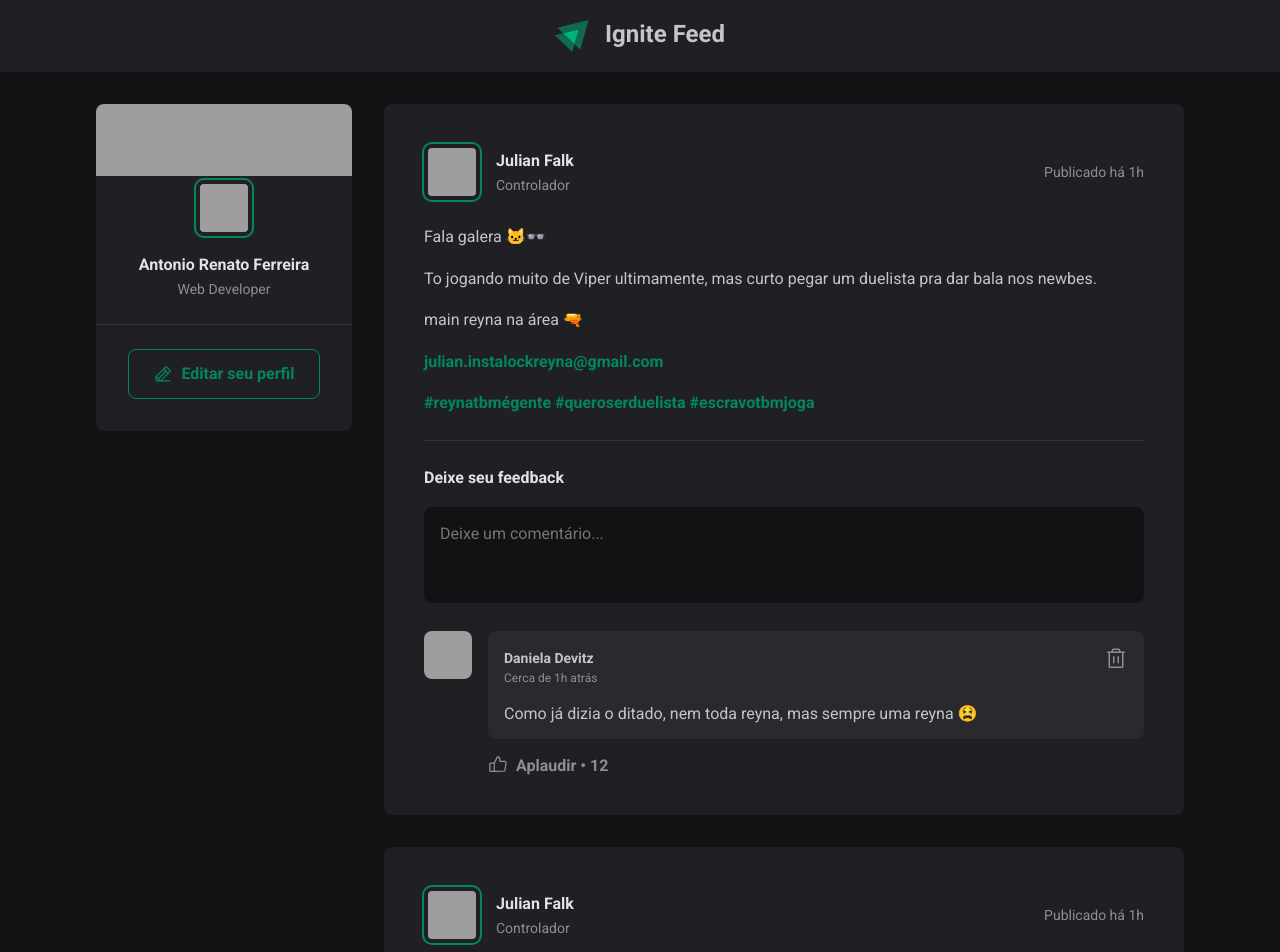
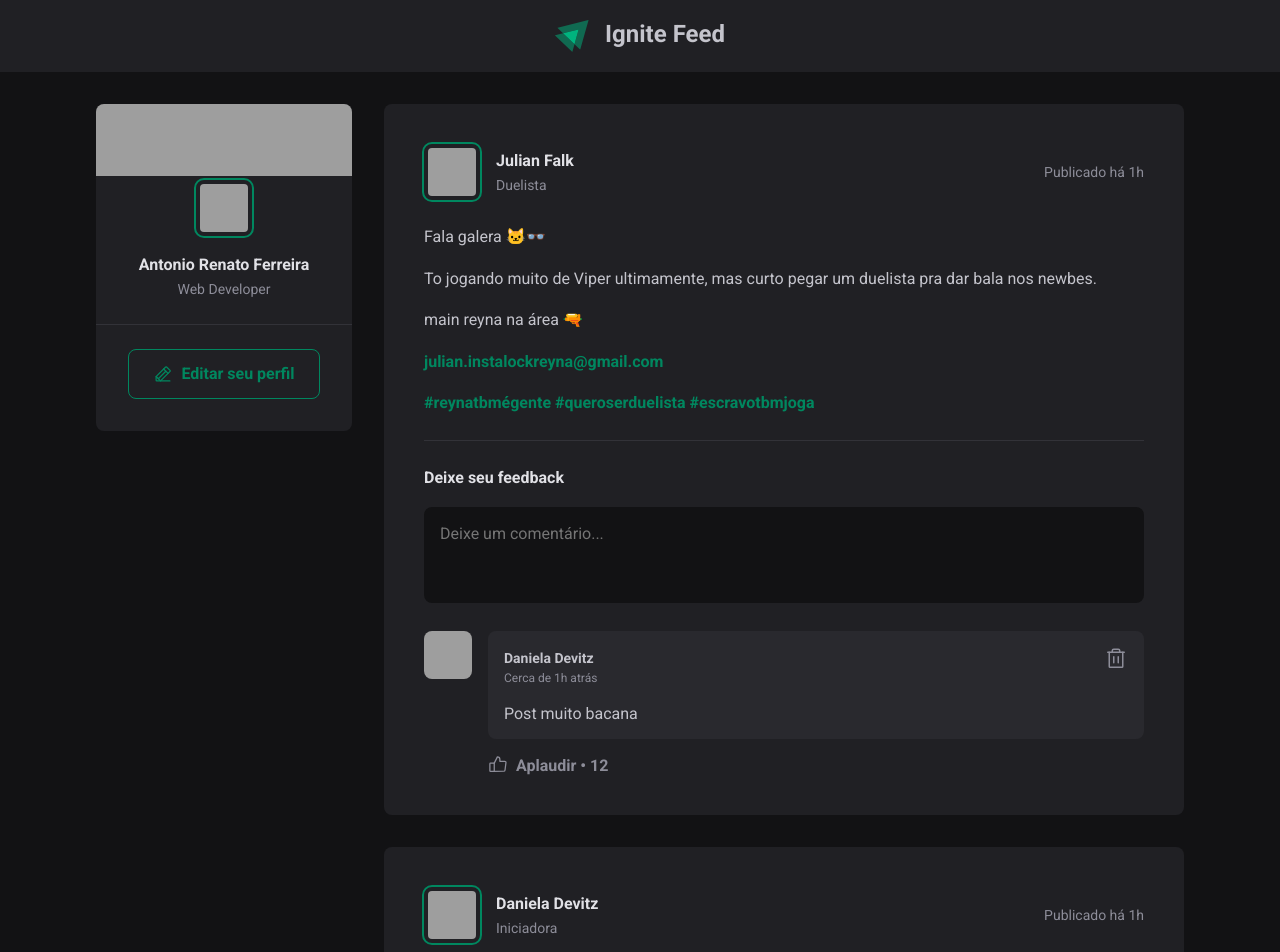
Before and after one commit to antonioRenato/React_Post_Training, a React (Vite) app: page / in a window 1280 px wide. Shown: the top 952 px of the page. Built offline with nearby package versions, Linux system fonts and the light colour scheme; grey boxes are pictures that could not be loaded.

Commit message:
create useState of comments

```diff
--- a/src/components/Comment/Comment.tsx
+++ b/src/components/Comment/Comment.tsx
@@ -2,7 +2,11 @@ import { ThumbsUp, Trash } from 'phosphor-react'
 import styles from './Comment.module.css'
 import { Avatar } from '../Avatar/Avatar'
 
-export function Comment() {
+interface PropsContent {
+  content: string;
+}
+
+export function Comment(props: PropsContent) {
   return (
     <div className={styles.comment}>
       <Avatar hasBorder={false} src="https://github.com/ddevitz.png" />
@@ -20,7 +24,7 @@ export function Comment() {
             </button>
           </header>
 
-          <p>Como já dizia o ditado, nem toda reyna, mas sempre uma reyna 😫</p>
+          <p>{props.content}</p>
         </div>
 
         <footer>
--- a/src/components/Postagem/Post.tsx
+++ b/src/components/Postagem/Post.tsx
@@ -1,18 +1,46 @@
+import { useState } from 'react';
 import { Avatar } from '../Avatar/Avatar'
 import { Comment } from '../Comment/Comment'
 import styles from './Post.module.css'
 
-export function Post(props) {
+interface PostProps {
+  id?: number;
+  author: {
+    avatarUrl: string;
+    name: string;
+    role: string;
+  };
+  content: Array<{ type: string; content: string }>;
+  publishedAt: Date;
+}
+
+export function Post(props : PostProps) {
+  const [comments, setComments] = useState(['Post muito bacana'])
+
+  const [newCommentText, setNewCommentText] = useState('')
+
+  function handleCreateNewComment() {
+    event?.preventDefault()
+
+    setComments([...comments, newCommentText]);
+    setNewCommentText('');
+  }
+
+  function handleNewCommentChange(event: React.ChangeEvent<HTMLTextAreaElement>) {
+    const { value } = event.target;
+    setNewCommentText(value);
+  }
+
   return (
     <article className={styles.post}>
       <header>
         <div className={styles.author}>
 
-          <Avatar hasBorder src='http://github.com/JFalk21.png' />
+          <Avatar hasBorder src={props.author.avatarUrl} />
 
           <div className={styles.authorInfo}>
-            <strong>Julian Falk</strong>
-            <span>Controlador</span>
+            <strong>{props.author.name}</strong>
+            <span>{props.author.role}</span>
            </div>
         </div>
         <time title='22 de janeiro de 2024' dateTime='2024-01-22 08:13:00'>Publicado há 1h</time>
@@ -30,10 +58,15 @@ export function Post(props) {
         </p>
       </div>
 
-      <form className={styles.commentForm}>
+      <form className={styles.commentForm} onSubmit={handleCreateNewComment}>
         <strong>Deixe seu feedback</strong>
 
-        <textarea placeholder='Deixe um comentário...'></textarea>
+        <textarea
+          name="comment"
+          placeholder='Deixe um comentário...'
+          value={newCommentText}
+          onChange={(event: React.ChangeEvent<HTMLTextAreaElement>) => handleNewCommentChange(event)}
+        />
 
         <footer>
           <button type='submit'>Publicar</button>
@@ -41,7 +74,9 @@ export function Post(props) {
       </form>
 
       <div className={styles.commentList}>
-        <Comment />
+        {comments.map(comment => {
+          return <Comment content={comment}/>
+        })}
       </div>
     </article>
   )
```
